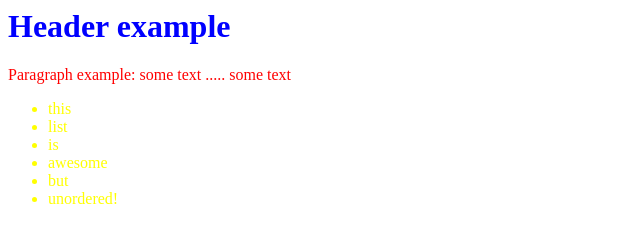
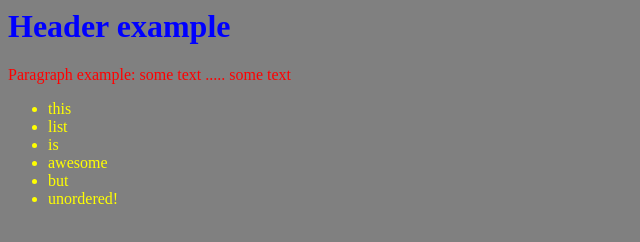
Before and after one commit to FrederikSthenHansen/FirstWebSite, a plain HTML site: page Index.htm in a window 1280 px wide. Shown: the whole page, without its empty margins (0-640 px from the left). Drawn offline with Linux system fonts and the light colour scheme.

Commit message:
background color fixed

```diff
--- a/Index.htm
+++ b/Index.htm
@@ -3,7 +3,7 @@
 <title>My first Awesome website</title>
     </head>
     <style>
-        background{color:gray}
+        body{background-color:gray}
         h1 {color: blue;border: 2px green}
         p{color: red; border: 1px black }
         li{color: yellow}
```
